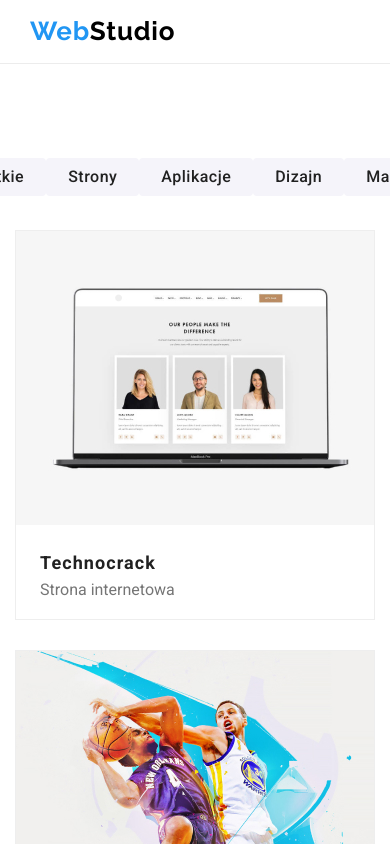
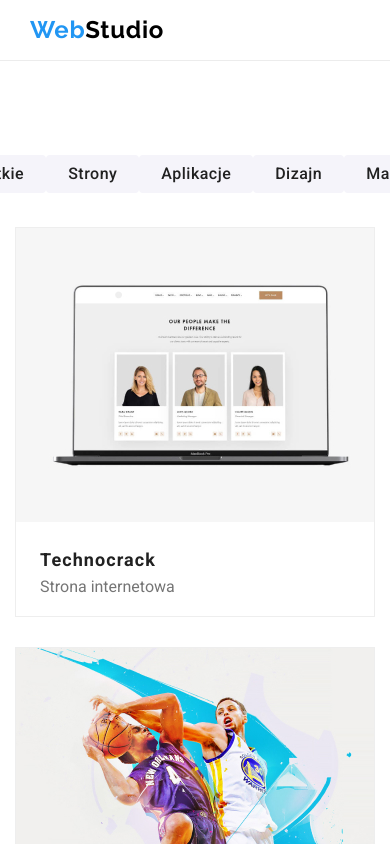
Before and after one commit to KarolinaBrzezinska/goit-markup-hw-07, a plain HTML site: page portfolio.html in a window 390 px wide. Shown: the top 844 px of the page. Drawn offline with nearby package versions, Linux system fonts and the light colour scheme.

Commit message:
header - mobile first
changed font-size logo in 1200px

```diff
--- a/sass/components/_logo.scss
+++ b/sass/components/_logo.scss
@@ -2,8 +2,8 @@
 	color: $brand-color;
 	font-family: $logo-font-style;
 	font-weight: 700;
-	font-size: 26px;
-	line-height: 1.192;
+	font-size: 24px;
+	line-height: 1.167;
 	letter-spacing: 0.03em;
 
 	&__part{
@@ -15,3 +15,10 @@
 	    }
 	}
 }
+
+@media screen and (min-width: 1200px){
+	.logo{
+		font-size: 26px;
+		line-height: 1.192;
+	}
+}
```
Also changed, not shown: css/main.css, css/main.min.css, 2 other files.
